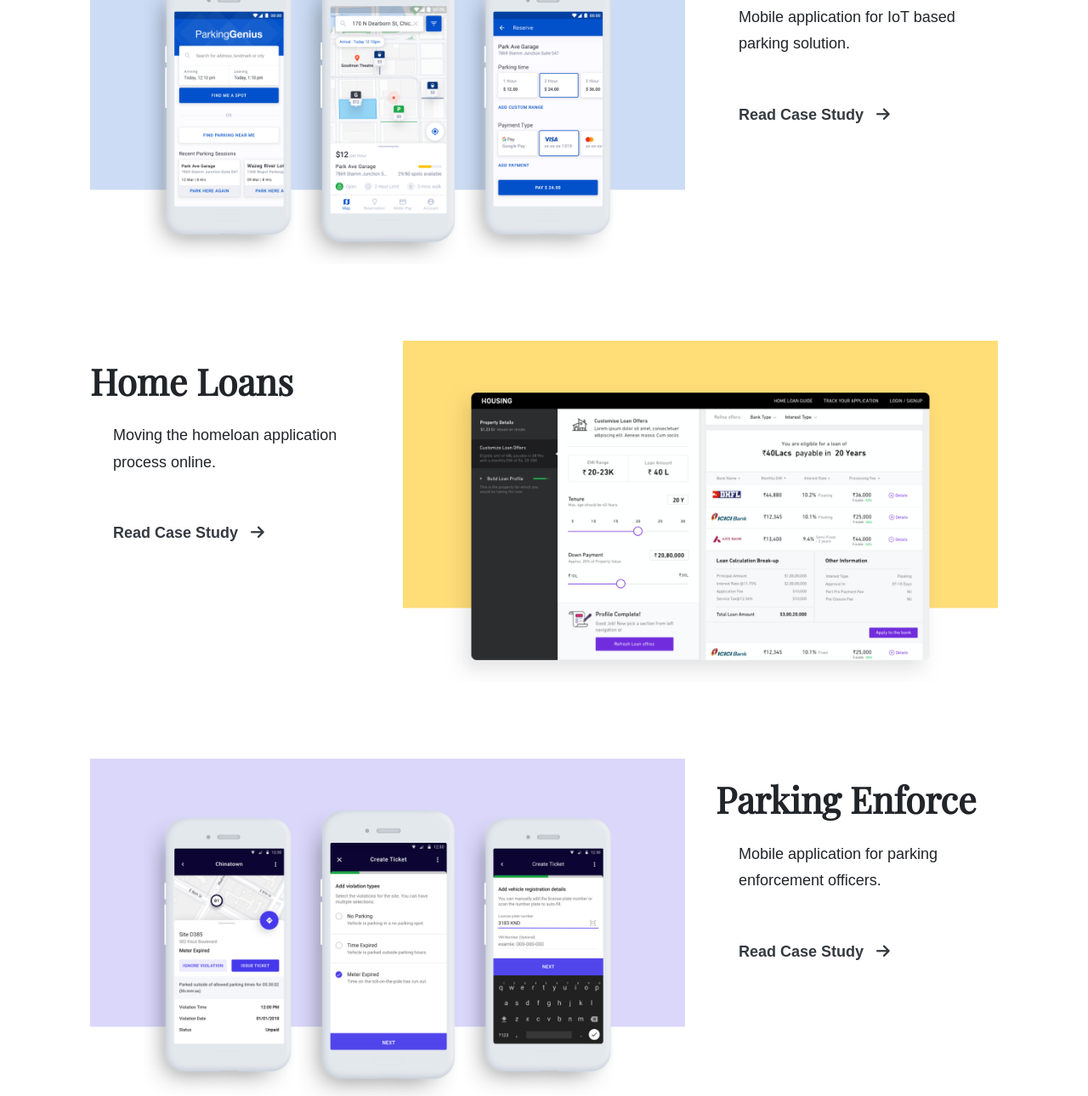
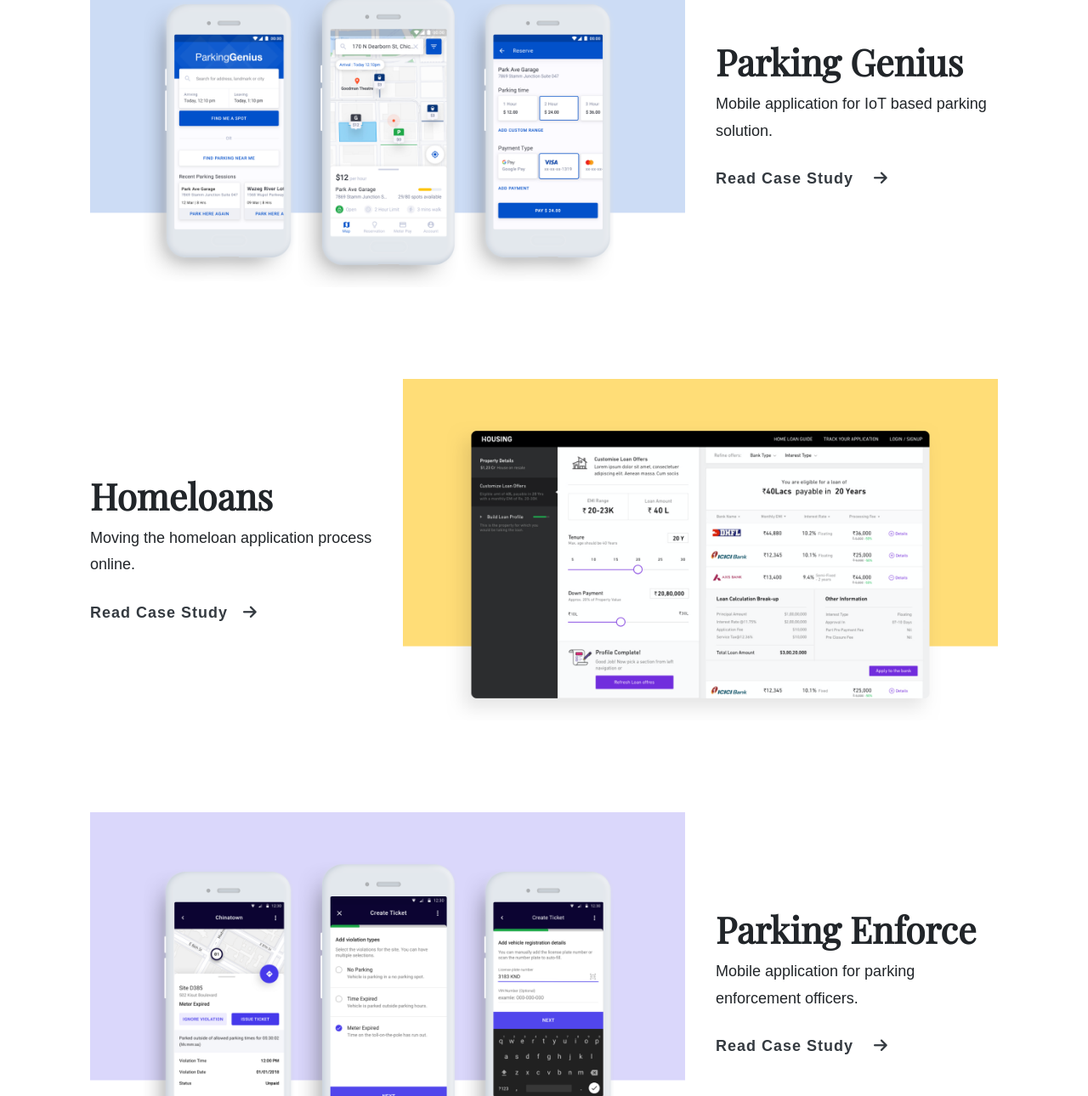
Before and after one commit to aarushimishra/aarushimishra.github.io, a plain HTML site: page index.html in a window 1280 px wide. Shown: the part 732-2022 px from the top of the page at 85% size. Drawn offline with nearby package versions, Linux system fonts and the light colour scheme.

Commit message:
enforce + index

```diff
--- a/index.html
+++ b/index.html
@@ -105,67 +105,75 @@
                 </div>
             </section>
 
-        <div class="container pt-4">
-
-            <div class="row">
-                <div class="col-lg-8">
-                    <a href="./genius.html">
-                        <img src="./main/img/thumbnail/genius.thumbnail.webp" class="img-fluid pb-6" alt="parking genius">
+            <section class="container mb-4">
+                <div class="row justify-content-lg-between align-items-lg-center py-4 py-lg-5">
+                    <div class="col-lg-4 order-lg-2 mb-4 mb-lg-0">
+                        <h2>Parking Genius</h2>
+                            <p>
+                                Mobile application for IoT based parking solution.
+                            </p>
+                            <a class="link-cta" href="./genius.html">
+                                <b>Read Case Study &nbsp;&nbsp;</b> <i class="fas fa-arrow-right"></i>
                             </a>
                     </div>
-                <div class="col-lg-4">
-                    <h2 class=my-4>Parking Genius</h2>
-                    <p class="mx-4 pb-4">
-                        Mobile application for IoT based parking solution.
-                    </p>
-                    <a href="./genius.html" class="text-dark mx-4"><b>Read Case Study </b>&nbsp;&nbsp;<i class="fas fa-arrow-right"></i></a>
-                </div>
-            </div>
-
-            <div class="row">
-                <div class="col-lg-4">
-                    <h2 class=my-4>Home Loans</h2>
-                    <p class="mx-4 pb-4">
-                        Moving the homeloan application process online.
-                    </p>
-                    <a href="./homeloans.html" class="text-dark mx-4"><b>Read Case Study </b>&nbsp;&nbsp;<i class="fas fa-arrow-right"></i></a>
-                </div>
-                <div class="col-lg-8">
-                    <a href="./homeloans.html">
-                        <img src="./main/img/thumbnail/homeloan.thumbnail.webp" class="img-fluid pb-6" alt="homeloan">
+                    <div class="col-lg-8 order-lg-1">
+                        <a href="./genius.html">
+                            <img src="./main/img/thumbnail/genius.thumbnail.webp" class="img-fluid " alt="Parking Genius">
                         </a>
                     </div>
                 </div>
 
-            <div class="row">
-                <div class="col-lg-8">
-                    <a href="./enforce.html">
-                        <img src="./main/img/thumbnail/enforce.thumbnail.webp" class="img-fluid pb-6" alt="enforce">
+                <div class="row justify-content-lg-between align-items-lg-center py-4 py-lg-5">
+                    <div class="col-lg-4 mb-4 mb-lg-0">
+                        <h2>Homeloans</h2>
+                        <p>
+                            Moving the homeloan application process online.
+                        </p>
+                        <a class="link-cta" href="./homeloans.html">
+                            <b>Read Case Study &nbsp;&nbsp;</b><i class="fas fa-arrow-right"></i>
                         </a>
                     </div>
-                <div class="col-lg-4">
-                    <h2 class=my-4>Parking Enforce</h2>
-                        <p class="mx-4 pb-4">
-                            Mobile application for parking enforcement officers.
-                        </p>
-                        <a href="./enforce.html" class="text-dark mx-4"><b>Read Case Study </b>&nbsp;&nbsp;<i class="fas fa-arrow-right"></i></a>
+                    <div class="col-lg-8">
+                        <a href="./homeloans.html">
+                            <img src="./main/img/thumbnail/homeloan.thumbnail.webp" class="img-fluid" alt="homeloan">
+                        </a>
                     </div>
                 </div>
 
-            <div class="row">
-                <div class="col-lg-4">
-                    <h2 class=my-4>Fetch</h2>
-                    <p class="mx-4 pb-4">
+                <div class="row justify-content-lg-between align-items-lg-center py-4 py-lg-5">
+                    <div class="col-lg-4 order-lg-2 mb-4 mb-lg-0">
+                        <h2>Parking Enforce</h2>
+                            <p>
+                                Mobile application for parking enforcement officers.
+                            </p>
+                            <a class="link-cta" href="./enforce.html">
+                                <b>Read Case Study &nbsp;&nbsp;</b> <i class="fas fa-arrow-right"></i>
+                            </a>
+                    </div>
+                    <div class="col-lg-8 order-lg-1">
+                        <a href="./enforce.html">
+                            <img src="./main/img/thumbnail/enforce.thumbnail.webp" class="img-fluid " alt="Enforce">
+                        </a>
+                    </div>
+                </div>
+
+                <div class="row justify-content-lg-between align-items-lg-center py-4 py-lg-5">
+                    <div class="col-lg-4 mb-4 mb-lg-0">
+                        <h2>Fetch</h2>
+                        <p>
                             Using memory heuristics to change how we retain information.
                         </p>
-                    <a href="./fetch.html" class="text-dark mx-4"><b>Read Case Study </b>&nbsp;&nbsp;<i class="fas fa-arrow-right"></i></a>
+                        <a class="link-cta" href="./fetch.html">
+                            <b>Read Case Study &nbsp;&nbsp;</b><i class="fas fa-arrow-right"></i>
+                        </a>
                     </div>
                     <div class="col-lg-8">
                         <a href="./fetch.html">
-                        <img src="./main/img/thumbnail/fetch.thumbnail.webp" class="img-fluid pb-6" alt="fetch">
+                            <img src="./main/img/thumbnail/fetch.thumbnail.webp" class="img-fluid" alt="fetch">
                         </a>
                     </div>
                 </div>
+            </section>
 </main>
 
 
```
Also changed, not shown: about.html (+4 -2 lines), enforce.html (+29 -3 lines), main/img/enforce/01_Home.webp (added), main/img/enforce/02_Details.webp (added), main/img/homeloans/08_Application submission .webp (added), 6 other files. Lines whose indentation alone changed are shown as unchanged.
